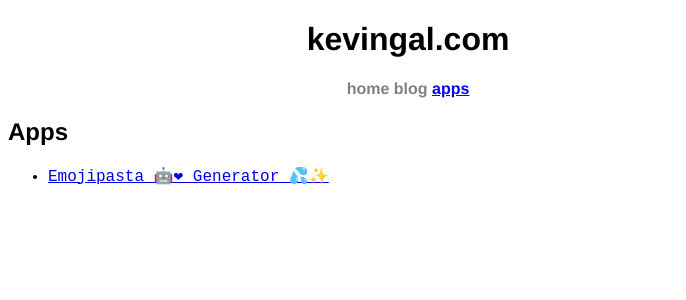
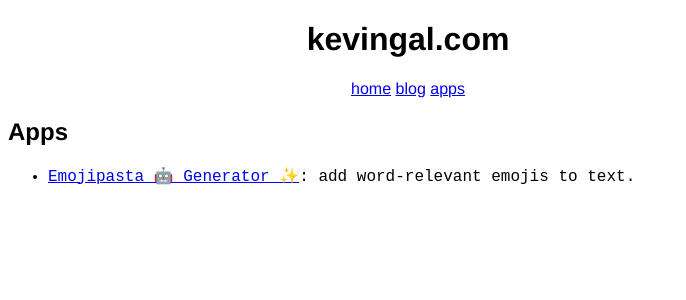
Before and after one commit to Kevinpgalligan/KevingalWebsite, a Flask app: page /apps.html in a window 1280 px wide. Shown: the top 300 px of the page, without its empty margins (0-686 px from the left). Run offline with Flask 2, Linux system fonts and the light colour scheme.

Commit message:
Minor tweaks to site design.

```diff
--- a/static/css/style.css
+++ b/static/css/style.css
@@ -8,6 +8,7 @@ header {
     text-align: center;
 }
 
+/*
 a.navlink:visited, a.navlink:link {
     color: grey;
     font-weight: bold;
@@ -25,6 +26,7 @@ a#active-page-navlink {
     font-weight: bold;
     text-decoration: underline;
 }
+*/
 
 nav, h1, h2, h3, h4, h5, h6 {
     font-family: 'Helvetica', sans-serif;
@@ -43,11 +45,13 @@ div.codehilite {
 .previous-page-link {
     float: left;
     max-width: 200px;
+    padding-bottom: 20px;
 }
 
 .next-page-link {
     float: right;
     max-width: 200px;
+    padding-bottom: 20px;
 }
 
 /* Stuff relating to Emojipasta Generator. */
--- a/templates/apps.html
+++ b/templates/apps.html
@@ -4,6 +4,6 @@
 {% block content %}
 <h2>Apps</h2>
 <ul>
-    <li><a href="{{ url_for("specific_app", name="emojipasta") }}">Emojipasta 🤖❤ Generator ️💦✨</a></li>
+    <li><a href="{{ url_for("specific_app", name="emojipasta") }}">Emojipasta 🤖 Generator ️✨</a>: add word-relevant emojis to text.</li>
 </ul>
 {% endblock content %}
```
